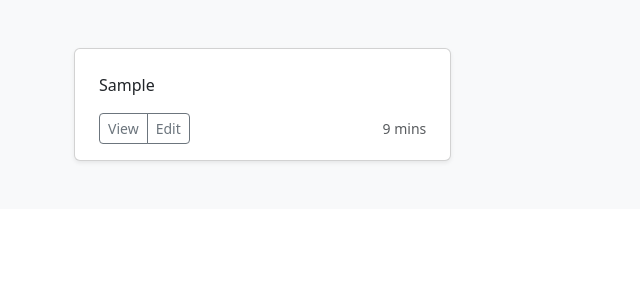
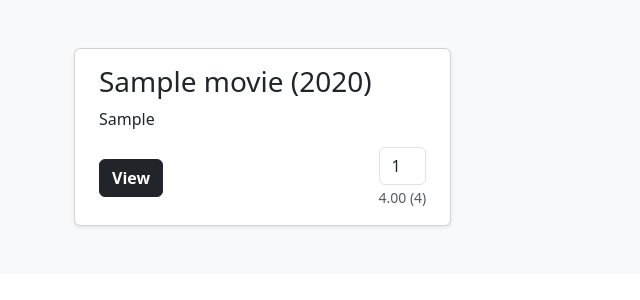
Before and after one commit to Noahwekesa/Recommender, a Django app: page /movies/ in a window 1280 px wide. Shown: the top 300 px of the page, without its empty margins (0-640 px from the left). Run offline with Django 5.2, Linux system fonts and the light colour scheme; tables that the repository leaves empty hold one stand-in row (values such as "Sample post"); parts of the project's set-up code (start-up, migrations or seed data) failed here and were passed over.

Commit message:
frontend to display the movies and ratings using a card only

```diff
--- a/config/urls.py
+++ b/config/urls.py
@@ -1,8 +1,12 @@
 from django.contrib import admin
 from django.urls import include, path
+from django.conf import settings
+from django.conf.urls.static import static
 
 urlpatterns = [
     path("accounts/", include("allauth.urls")),
     path("admin/", admin.site.urls),
     path("movies/", include("movies.urls")),
 ]
+
+urlpatterns += static(settings.MEDIA_URL, document_root=settings.MEDIA_ROOT)
--- a/movies/models.py
+++ b/movies/models.py
@@ -13,7 +13,8 @@ class MovieQuerySet(models.QuerySet):
         now = timezone.now()
         days_ago = now - datetime.timedelta(days=RATING_CALC_TIME_IN_DAYS)
         return self.filter(
-            Q(rating_last_updated__isnull=True) | Q(rating_last_updated__lte=days_ago)
+            Q(rating_last_updated__isnull=True) | Q(
+                rating_last_updated__lte=days_ago)
         )
 
 
@@ -55,6 +56,9 @@ class Movie(models.Model):
     )
     objects = MovieManager()
 
+    def get_absolute_url(self):
+        return f"/movies/{self.id}/"
+
     def __str__(self):
         if not self.release_date:
             return f"{self.title}"
--- a/movies/urls.py
+++ b/movies/urls.py
@@ -1,8 +1,9 @@
 from django.urls import path
 from . import views
 
+app_name = "movies"
 
 urlpatterns = [
     path("", views.movie_list_view),
-    path("<int:id>/", views.movie_detail_view),
+    path("<int:pk>/", views.movie_detail_view, name="detail"),
 ]
--- a/movies/views.py
+++ b/movies/views.py
@@ -6,7 +6,7 @@ from .models import Movie
 class MovieListView(generic.ListView):
     template_name = "movies/list.html"
     paginate_by = 100
-    queryset = Movie.objects.all()
+    queryset = Movie.objects.all().order_by("-rating_avg")
 
 
 movie_list_view = MovieListView.as_view()
@@ -17,4 +17,4 @@ class MovieDetailView(generic.DetailView):
     queryset = Movie.objects.all()
 
 
-movie_detail_view = MovieListView.as_view()
+movie_detail_view = MovieDetailView.as_view()
--- /dev/null
+++ b/templates/movies/detail.html
@@ -0,0 +1,4 @@
+{% extends '_base.html' %}
+{% block content %}
+{% include 'movies/snippet/card.html' with object=object %}
+{% endblock content %}
--- a/templates/movies/list.html
+++ b/templates/movies/list.html
@@ -3,38 +3,7 @@
   <div class="container">
     <div class="row row-cols-1 row-cols-sm-2 row-cols-md-3 g-3">
       {% for object in object_list %}
-      <div class="card shadow-sm">
-        <!-- <svg -->
-        <!--   class="bd-placeholder-img card-img-top" -->
-        <!--   width="100%" -->
-        <!--   height="225" -->
-        <!--   xmlns="http://www.w3.org/2000/svg" -->
-        <!--   role="img" -->
-        <!--   aria-label="{{object.title}}" -->
-        <!--   preserveAspectRatio="xMidYMid slice" -->
-        <!--   focusable="false" -->
-        <!-- > -->
-        <title>{{ object.title }}</title>
-        <!--   <rect width="100%" height="100%" fill="#55595c"></rect> -->
-        <!--   <text x="50%" y="50%" fill="#eceeef" dy=".3em">Thumbnail</text> -->
-        <!-- </svg> -->
-        <div class="card-body">
-          <h3>{{object.tittle}}</h3>
-          <p class="card-text">{{ object.overview }}</p>
-          <div class="d-flex justify-content-between align-items-center">
-            <div class="btn-group">
-              <button type="button" class="btn btn-sm btn-outline-secondary">
-                View
-              </button>
-              <button type="button" class="btn btn-sm btn-outline-secondary">
-                Edit
-              </button>
-            </div>
-            <small class="text-body-secondary">9 mins</small>
-          </div>
-        </div>
-      </div>
-
+      {% include 'movies/snippet/card.html' with object=object %}
       {% endfor %}
     </div>
   </div>
--- /dev/null
+++ b/templates/movies/snippet/card.html
@@ -0,0 +1,33 @@
+<div class="card shadow-sm">
+  <!-- <img src="{{object.poster.url}}" class="card-img-top" alt="{{object.title}} poster"> -->
+  <div class="card-body">
+    <h3>{{object.title}} ({{object.release_date.year}})</h3>
+    <p class="card-text">{{ object.overview }}</p>
+    <div class="d-flex justify-content-between align-items-center">
+      <div class="btn-group">
+        {% if object.get_absolute_url not in request.path %}
+        <a
+          href="{{object.get_absolute_url}}"
+          class="w-100 btn btn-md btn-dark d-block fw-bold"
+        >
+          View
+        </a>
+        {% endif %}
+      </div>
+      <div>
+        <select class="form-control">
+          <option>1</option>
+          <option>2</option>
+          <option>3</option>
+          <option>4</option>
+          <option>5</option>
+        </select>
+        {% if object.rating_avg is not None %}
+        <small class="text-body-secondary"
+          >{{ object.rating_avg }} ({{ object.rating_count }})</small
+        >
+        {% endif %}
+      </div>
+    </div>
+  </div>
+</div>
```
Also changed, not shown: config/settings.py (+12 -3 lines), movies/migrations/0004_movie_handle.py (added), movies/migrations/0005_alter_movie_handle.py (added).
